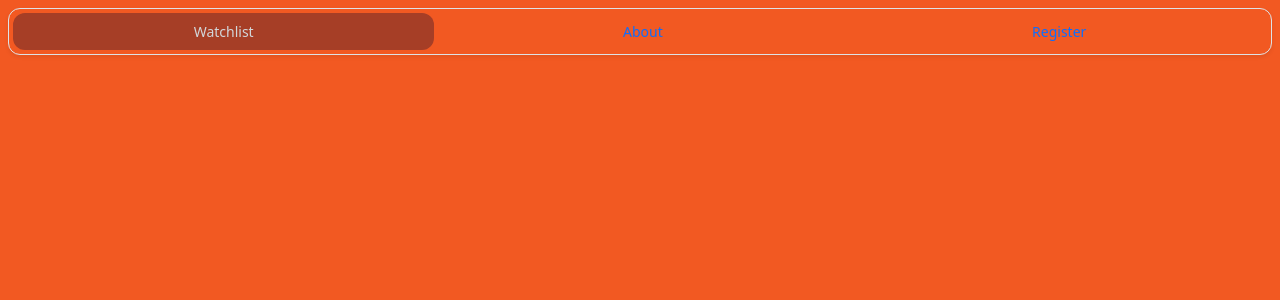
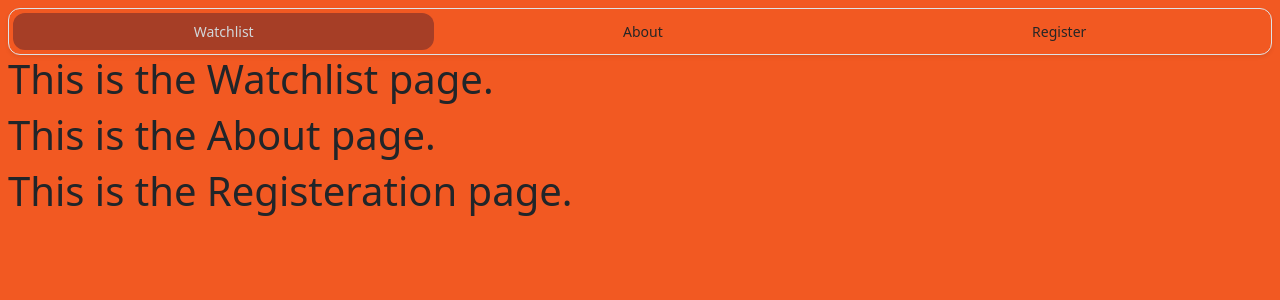
Before and after one commit to jjonathanzhang/GojoAnime, a PHP site: page / in a window 1280 px wide. Shown: the top 300 px of the page. Run offline with PHP 8.4, Linux system fonts and the light colour scheme.

Commit message:
Second commit

```diff
--- a/index.html
+++ b/index.html
@@ -5,23 +5,41 @@
     <meta http-equiv="X-UA-Compatible" content="IE=edge">
     <meta name="viewport" content="width=device-width, initial-scale=1.0">
     <link href="https://cdn.jsdelivr.net/npm/bootstrap@5.2.0-beta1/dist/css/bootstrap.min.css" rel="stylesheet" integrity="sha384-0evHe/X+R7YkIZDRvuzKMRqM+OrBnVFBL6DOitfPri4tjfHxaWutUpFmBp4vmVor" crossorigin="anonymous">
-    <link rel="stylesheet" href="styles.css">
+    <link rel="stylesheet" href="styles/styles.css">
     <title>Gojo Anime</title>
 </head>
 <body>
     <header>
         <ul class="nav nav-pills nav-fill gap-2 p-1 small bg-gray border rounded-5 shadow-sm" id="pillNav2" role="tablist">
             <li class="nav-item" role="presentation">
-                <button class="nav-link rounded-5 active" id="home-tab2" data-bs-toggle="tab" type="button" role="tab" aria-selected="true">Watchlist</button>
+                <button class="nav-link rounded-5 active" id="watchlist-btn" data-bs-toggle="tab" type="button" role="tab" aria-selected="true">Watchlist</button>
             </li>
             <li class="nav-item" role="presentation">
-                <button class="nav-link rounded-5" id="profile-tab2" data-bs-toggle="tab" type="button" role="tab" aria-selected="false" tabindex="-1">About</button>
+                <button class="nav-link rounded-5" id="about-btn" data-bs-toggle="tab" type="button" role="tab" aria-selected="false" tabindex="-1">About</button>
             </li>
             <li class="nav-item" role="presentation">
-                <button class="nav-link rounded-5" id="contact-tab2" data-bs-toggle="tab" type="button" role="tab" aria-selected="false" tabindex="-1">Register</button>
+                <button class="nav-link rounded-5" id="register-btn" data-bs-toggle="tab" type="button" role="tab" aria-selected="false" tabindex="-1">Register</button>
             </li>
         </ul>
     </header>
+
+    <main>
+
+        <div id="watchlist">
+            <h1>This is the Watchlist page.</h1>
+        </div>
+
+        <div id="about">
+            <h1>This is the About page.</h1>
+        </div>
+
+        <div id="register">
+            <h1>This is the Registeration page.</h1>
+        </div>
+
+    </main>
+
+    <script src="index.js"></script>
     <script src="https://cdn.jsdelivr.net/npm/bootstrap@5.2.0-beta1/dist/js/bootstrap.bundle.min.js" integrity="sha384-pprn3073KE6tl6bjs2QrFaJGz5/SUsLqktiwsUTF55Jfv3qYSDhgCecCxMW52nD2" crossorigin="anonymous"></script>
 </body>
 </html>
--- /dev/null
+++ b/index.js
@@ -0,0 +1,28 @@
+document.addEventListener("DOMContentLoaded", () => {
+
+    watchlistBtn = document.querySelector("#watchlist-btn");
+    aboutBtn = document.querySelector("#about-btn");
+    registerBtn = document.querySelector("#register-btn");
+
+    watchlistBtn.addEventListener("click", () => {
+
+        document.querySelector("#watchlist").style.display = "block";
+        document.querySelector("#about").style.display = "hidden";
+        document.querySelector("#register").style.display = "hidden";
+    });
+
+    aboutBtn.addEventListener("click", () => {
+
+        document.querySelector("#watchlist").style.display = "hidden";
+        document.querySelector("#about").style.display = "block";
+        document.querySelector("#register").style.display = "hidden";
+    });
+
+    registerBtn.addEventListener("click", () => {
+
+        document.querySelector("#watchlist").style.display = "hidden";
+        document.querySelector("#about").style.display = "hidden";
+        document.querySelector("#register").style.display = "block";
+    });
+
+});
--- a/styles.css
+++ b/styles.css
@@ -1,3 +1,14 @@
+/*
+Color Theme Swatches in Hex
+
+{ color: #D2D6D9; }
+{ color: #F25922; }
+{ color: #F24C27; }
+{ color: #A63E26; }
+{ color: #262626; }
+*/
+
+
 body {
     margin: 8px;
     background-color: #F25922;
@@ -13,6 +24,11 @@ body {
     --bs-nav-pills-link-active-bg: #A63E26;
 }
 
+.nav {
+    --bs-nav-link-color: #262626;
+    --bs-nav-link-hover-color: #D2D6D9;
+}
+
 .bg-gray {
     --bs-bg-opacity: 1;
     --bs-gray-500: #adb5bd;
```
